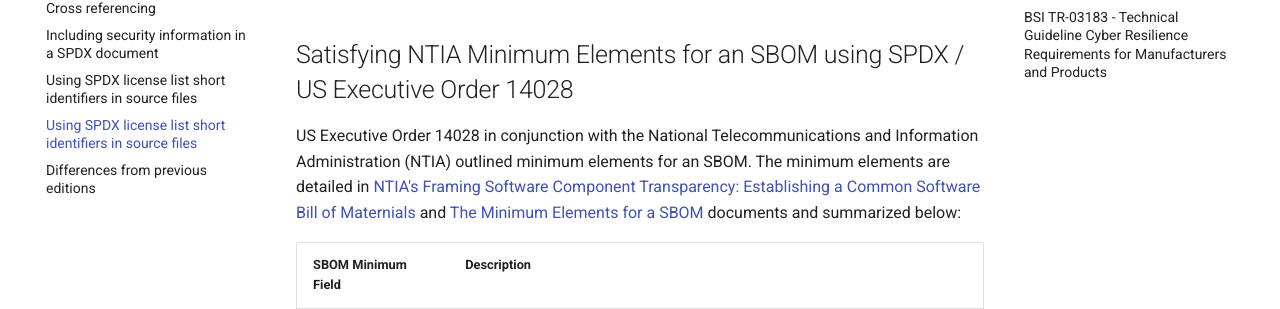
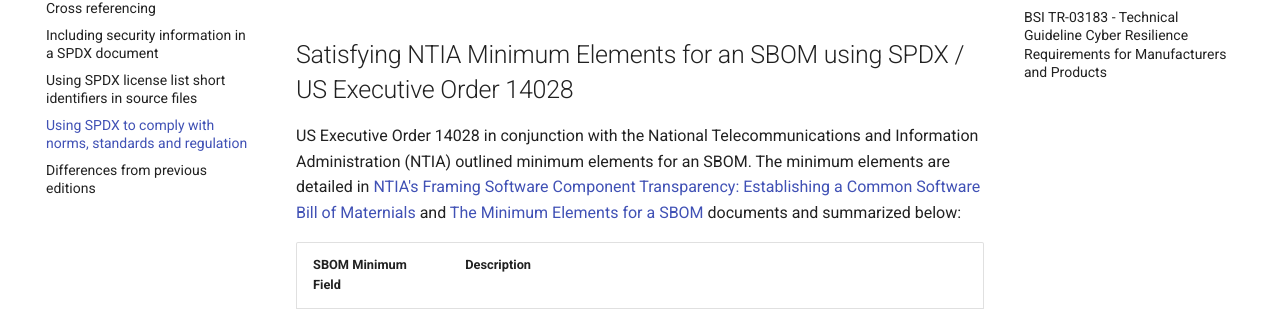
Before and after one commit to spdx/using, an MkDocs documentation site: the page built from docs/using-spdx-to-comply-with-norms.md, in a window 1280 px wide. Shown: the part 184-493 px from the top of the page. Built offline with MkDocs 1.6.1 and Material for MkDocs 9.7.7, drawn with Linux system fonts in a browser that asks for light colours; comment, search, counter and statistics services are not loaded.

Commit message:
Update mkdocs.yml
Signed-off-by: Arthit Suriyawongkul <arthit@gmail.com>

```diff
--- a/mkdocs.yml
+++ b/mkdocs.yml
@@ -35,5 +35,5 @@ nav:
   - "Cross referencing": cross-ref.md
   - "Including security information in a SPDX document": including-security-info-in-spdx.md
   - "Using SPDX license list short identifiers in source files": using-spdx-short-id-in-source-files.md
-  - "Using SPDX license list short identifiers in source files": using-spdx-to-comply-with-norms.md
+  - "Using SPDX to comply with norms, standards and regulation": using-spdx-to-comply-with-norms.md
   - "Differences from previous editions": diffs-from-previous-editions.md
```
